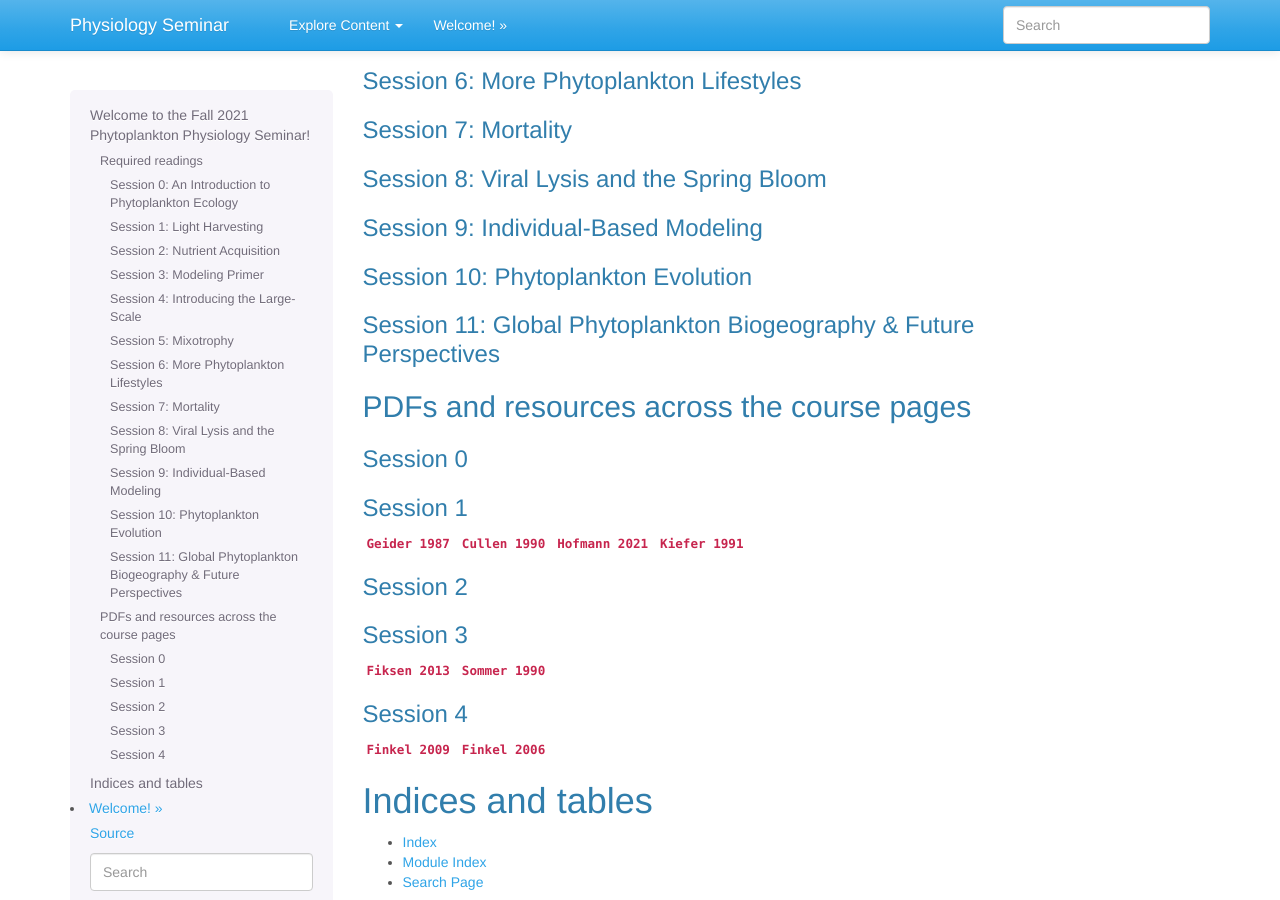
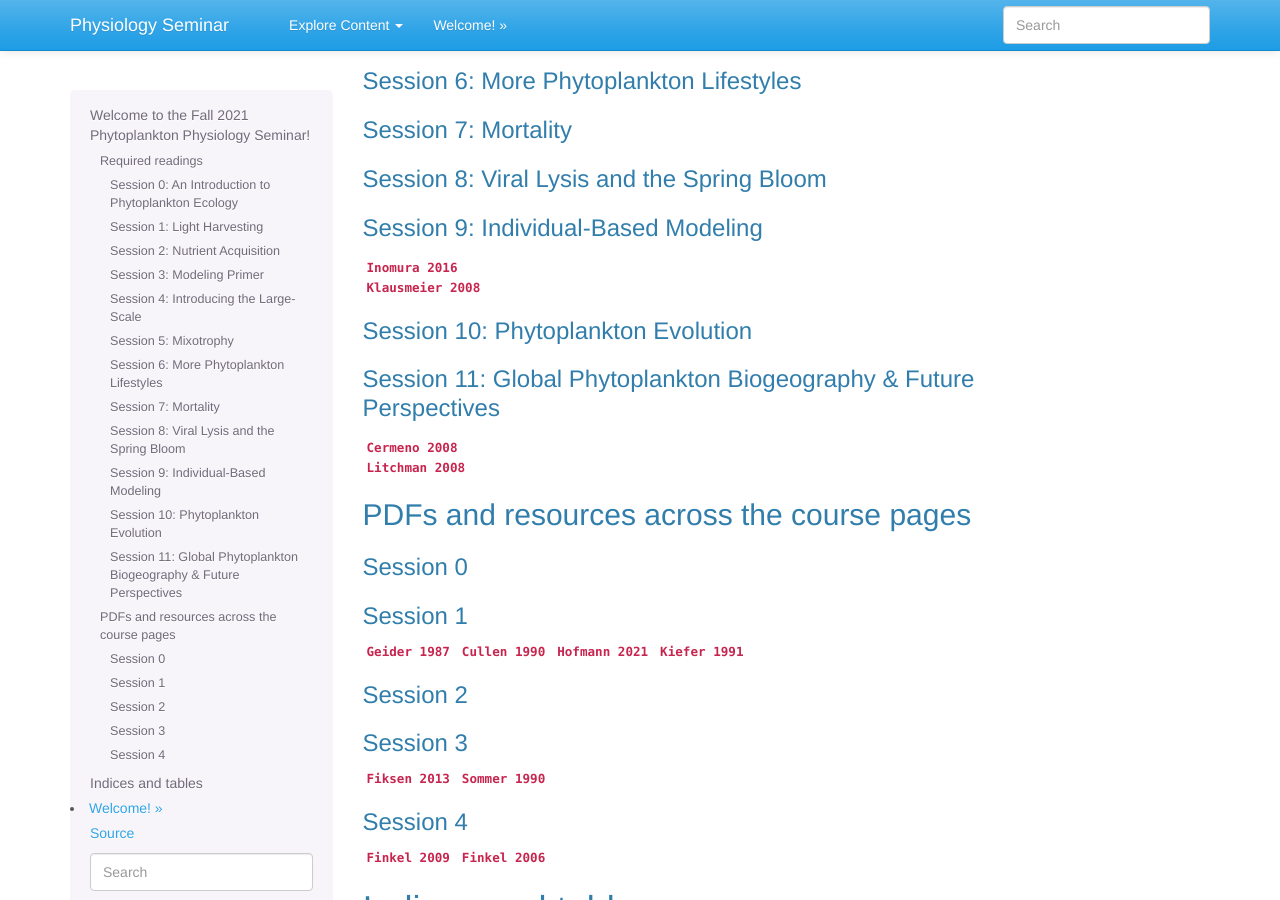
Before and after one commit to akrinos/2021-phyto-phys, a Sphinx documentation site: the page built from docs/index.rst, in a window 1280 px wide and 900 px high, scrolled down 1861 px. Built offline with Sphinx 7.4.7, drawn with Linux system fonts in a browser that asks for light colours.

Commit message:
Updating landing page

```diff
--- a/docs/index.rst
+++ b/docs/index.rst
@@ -69,13 +69,16 @@ Session 8: Viral Lysis and the Spring Bloom
 
 Session 9: Individual-Based Modeling
 ####################################
+| :download:`Inomura 2016 <../_literature/session9/inomura2016.pdf>`
+| :download:`Klausmeier 2008 <../_literature/session9/klausmeier2008.pdf>`
 
 Session 10: Phytoplankton Evolution
 ###################################
 
 Session 11: Global Phytoplankton Biogeography & Future Perspectives
 ###################################################################
-
+| :download:`Cermeno 2008 <../_literature/session11/cermeno2008.pdf>`
+| :download:`Litchman 2008 <../_literature/session11/litchman2008.pdf>`
 
 
 PDFs and resources across the course pages
```
